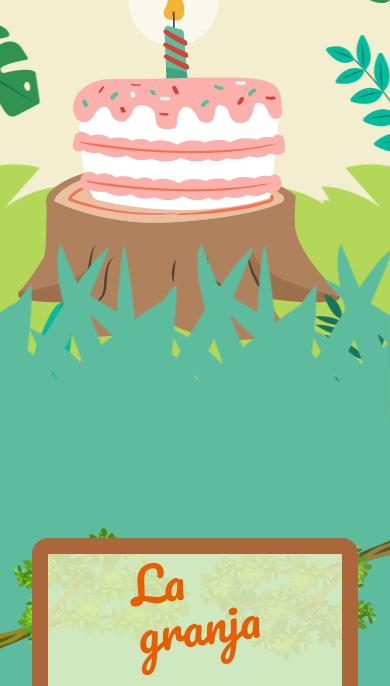
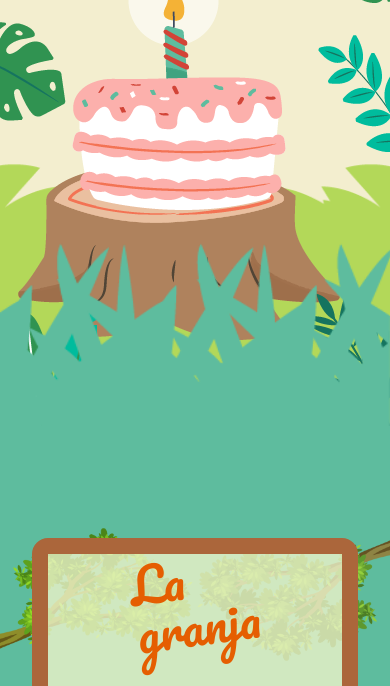
Before and after one commit to foxsystem84/party-nico, an Astro site: page / in a window 390 px wide. Shown: the part 418-1104 px from the top of the page. Built offline with nearby package versions, Linux system fonts and the light colour scheme; Astro itself is replaced by a stand-in of ours; a web font is replaced by a local one.

Commit message:
Se modifico seo y responsive

```diff
--- a/src/components/SEO.astro
+++ b/src/components/SEO.astro
@@ -25,7 +25,7 @@ const { title, description } = Astro.props;
 />
 
 <!-- <meta name="theme-color" content="#d5ff00" /> -->
-<meta name="og:image" content="/cta.webp" />
+<meta name="og:image" content="/default.webp" />
 <meta name="og:title" content={title} />
 <meta name="og:description" content={description} />
 <meta name="og:url" content="https://fiesta-nico.vercel.app/default.webp" />
--- a/src/pages/index.astro
+++ b/src/pages/index.astro
@@ -83,12 +83,8 @@ import Layout from "../layouts/Layout.astro";
           alt=""
         />
         <img
-          data-scroll
-          data-scroll-speed="-2"
-          data-scroll-delay=".07"
-          data-scroll-direction="horizontal"
           src="/images/party/movil-leaves-right.png"
-          class="parallax leaves-r absolute block md:hidden -right-[92px] md:right-0 w-[92px] bottom-0 h-auto md:h-full z-40"
+          class="parallax leaves-r absolute block md:hidden right-0 w-[92px] bottom-0 h-auto md:h-full z-40"
           alt=""
         />
         <img
@@ -97,16 +93,12 @@ import Layout from "../layouts/Layout.astro";
           data-scroll-delay=".07"
           data-scroll-direction="horizontal"
           src="/images/party/leaves-right.png"
-          class="parallax leaves-r hidden md:block absolute right-0 w-[230px] bottom-0 h-auto md:h-full z-40"
+          class="parallax leaves-r absolute hidden md:block right-0 w-[230px] bottom-0 h-auto md:h-full z-40"
           alt=""
         />
         <img
-          data-scroll
-          data-scroll-speed="2"
-          data-scroll-delay=".07"
-          data-scroll-direction="horizontal"
           src="/images/party/movil-leaves-left.png"
-          class="parallax leaves-l block md:hidden absolute -left-[110px] md:left-0 bottom-0 object-cover z-40 w-[110px] h-auto"
+          class="parallax leaves-l block md:hidden absolute left-0 bottom-0 object-cover z-40 w-[110px] h-auto"
           alt=""
         />
         <img
@@ -115,7 +107,7 @@ import Layout from "../layouts/Layout.astro";
           data-scroll-delay=".07"
           data-scroll-direction="horizontal"
           src="/images/party/leaves-left.png"
-          class="parallax leaves-l hidden md:block absolute left-0 bottom-0 object-cover z-40 w-[250px] h-full"
+          class="parallax leaves-l absolute hidden md:block left-0 bottom-0 object-cover z-40 w-[250px] h-full"
           alt=""
         />
         <img
@@ -179,7 +171,7 @@ import Layout from "../layouts/Layout.astro";
       />
       <img
         src="/images/zenon/bartolito-ojos-cerrados.png"
-        class="bartolito absolute -bottom-[6px] md:bottom-[95px] right-[150px] z-50"
+        class="bartolito hidden md:block absolute -bottom-[6px] md:bottom-[95px] right-[150px] z-50"
       />
       <img
         src="/images/zenon/bartolito-ojos-abiertos.png"
```
Also changed, not shown: src/pages/index-backup.astro (added).
